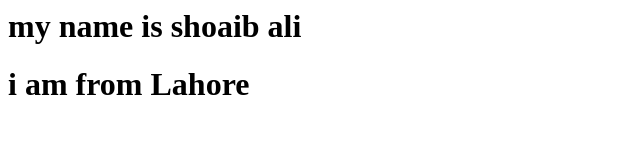
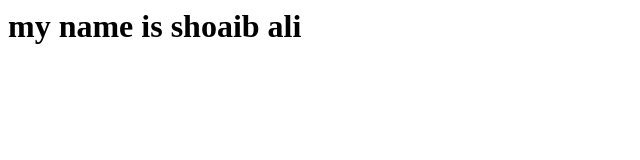
Before and after one commit to Shoaib-Minhas/IAC_Website, a plain HTML site: page index.html in a window 1280 px wide. Shown: the whole page, without its empty margins (0-640 px from the left). Drawn offline with Linux system fonts and the light colour scheme.

Commit message:
Update index.html

```diff
--- a/index.html
+++ b/index.html
@@ -1,2 +1 @@
 <h1> my name is shoaib ali </h1>
-<h1> i am from Lahore </h1>
```
